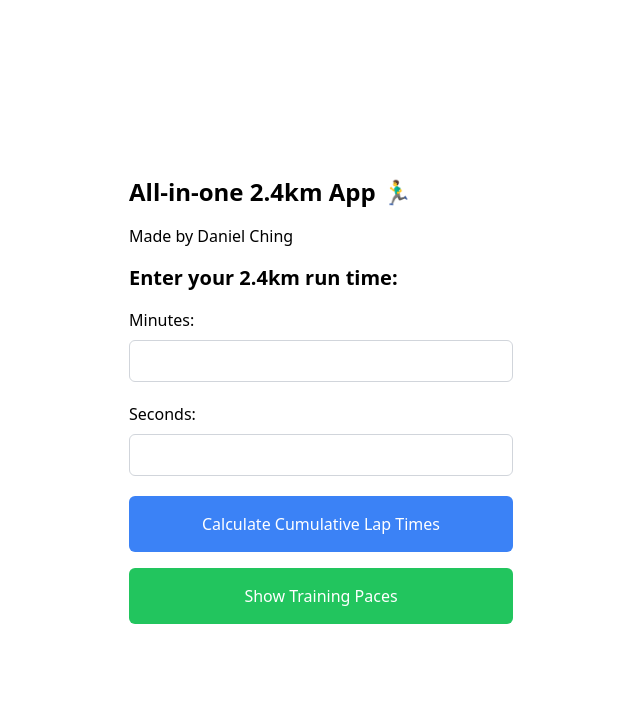
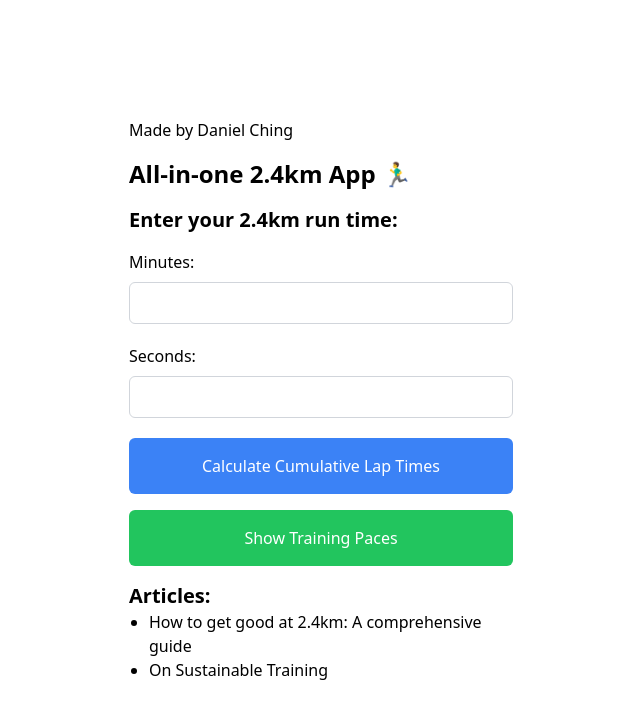
Before and after one commit to danielcwq/ippt-run-calc, a Next.js app: page / in a window 1280 px wide. Shown: the top 718 px of the page, without its empty margins (319-959 px from the left). Built offline with nearby package versions, Linux system fonts and the light colour scheme.

Commit message:
Added final changes

```diff
--- a/src/pages/index.js
+++ b/src/pages/index.js
@@ -97,11 +97,12 @@ export default function Home() {
       <main>
         <div className="min-h-screen grid place-items-center">
           <div className="relative w-full max-w-md p-8">
-            <h1 className="text-2xl font-bold mb-4">All-in-one 2.4km App 🏃‍♂️</h1>
             <p className="mb-4">
               {" "}
               Made by <a href="https://danielching.me">Daniel Ching</a>
             </p>
+            <h1 className="text-2xl font-bold mb-4">All-in-one 2.4km App 🏃‍♂️</h1>
+
             <h2 className="text-xl font-bold mb-4">
               Enter your 2.4km run time:
             </h2>
@@ -148,6 +149,29 @@ export default function Home() {
                 Show Training Paces
               </button>
             </form>
+            <div className=" ">
+              <h2 className="text-xl font-bold mt-4">Articles:</h2>
+              <ul className="list-disc pl-5">
+                <li>
+                  <a
+                    href="https://betterhumans.pub/how-to-get-good-at-2-4km-a-comprehensive-guide-85e9669ee19c"
+                    target="_blank"
+                    className="hover:underline"
+                  >
+                    How to get good at 2.4km: A comprehensive guide
+                  </a>
+                </li>
+                <li>
+                  <a
+                    href="https://medium.com/better-humans/preventing-overtraining-achieving-sustainable-growth-c47fcc6c2d7f"
+                    target="_blank"
+                    className="hover:underline"
+                  >
+                    On Sustainable Training
+                  </a>
+                </li>
+              </ul>
+            </div>
             {showLapTimes && lapTimes.length > 0 && (
               <div>
                 <div className="mt-6">
```
